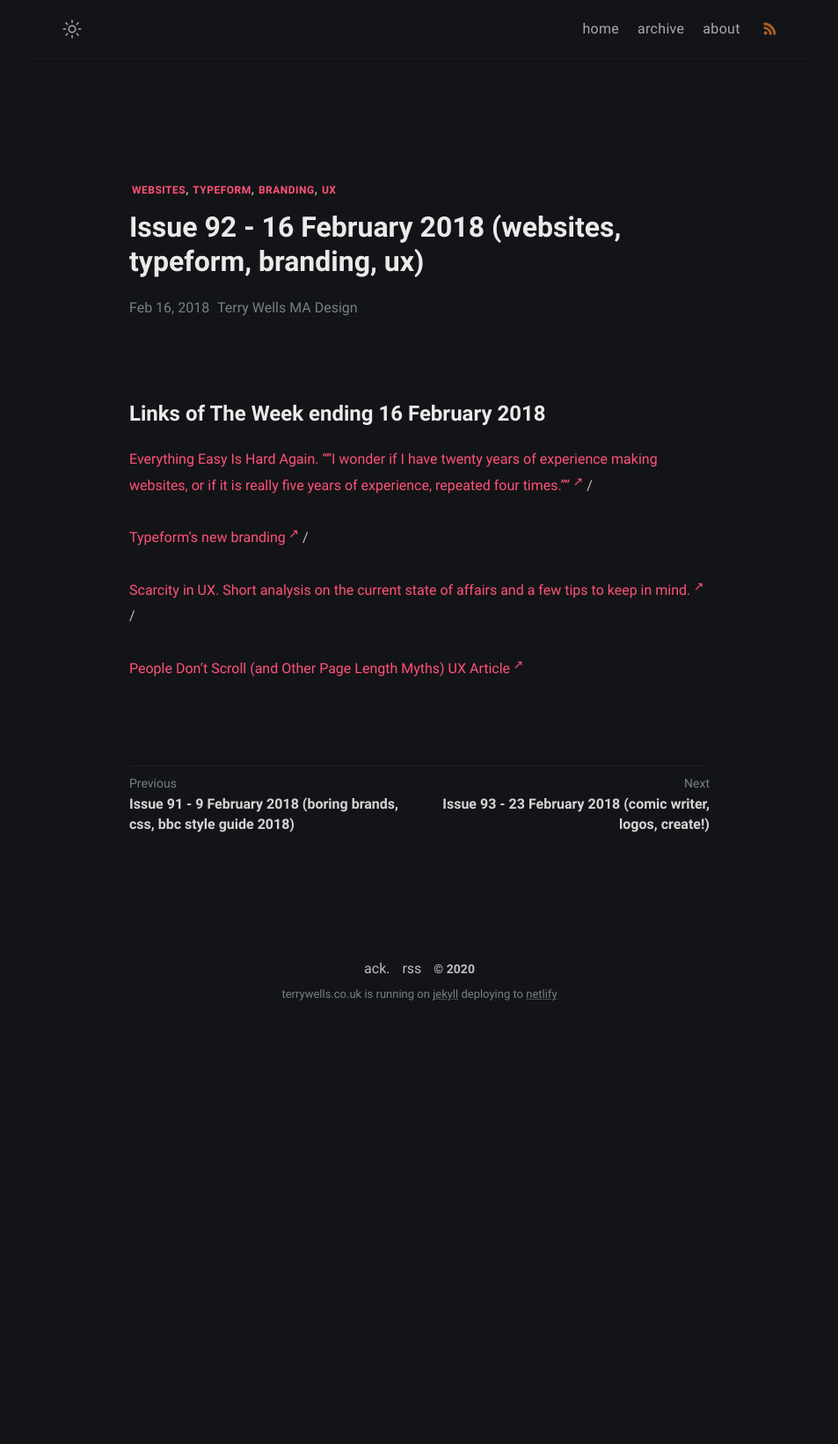
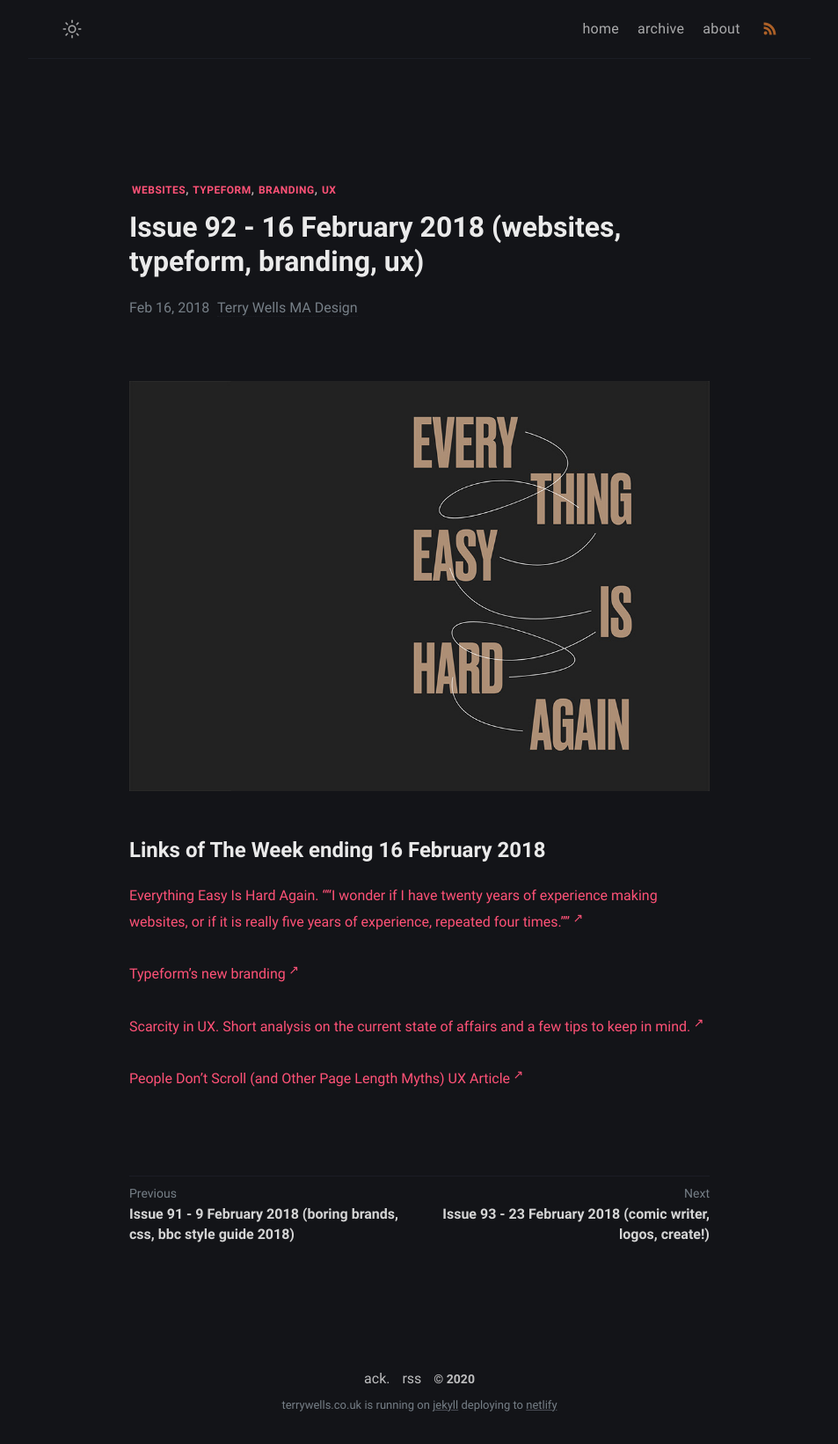
Before and after one commit to wristtattoo/jekyll-klise, a Jekyll site: the page built from _posts/2020-11-03-issue-92-16-february-2018-websites-typeform-branding-ux.md, in a window 1280 px wide. Shown: the whole page at 88% size, without its empty margins (163-1116 px from the left). Built offline with Jekyll 4.4.1, drawn with Linux system fonts in a browser that asks for light colours; a script that is not in the unit is left out; before the commit the page ends 1175 px from its top, so only the background shows below that.

Commit message:
Update Links of The Week “2020-11-03-issue-92-16-february-2018-websites-typeform-branding-ux”

```diff
--- a/_posts/2020-11-03-issue-92-16-february-2018-websites-typeform-branding-ux.md
+++ b/_posts/2020-11-03-issue-92-16-february-2018-websites-typeform-branding-ux.md
@@ -4,12 +4,14 @@ title: Issue 92 - 16 February 2018 (websites, typeform, branding, ux)
 tags: websites typeform branding ux
 date: 2018-02-16T13:18:37.656Z
 ---
+![Everything Easy Is Hard Again](/assets/uploads/issue-92.jpg "Everything Easy Is Hard Again")
+
 # Links of The Week ending 16 February 2018
 
-<a href="https://frankchimero.com/writing/everything-easy-is-hard-again/" target="_blank">Everything Easy Is Hard Again. ""I wonder if I have twenty years of experience making websites, or if it is really five years of experience, repeated four times.""</a> /
+<a href="https://frankchimero.com/writing/everything-easy-is-hard-again/" target="_blank">Everything Easy Is Hard Again. ""I wonder if I have twenty years of experience making websites, or if it is really five years of experience, repeated four times.""</a>
 
-<a href="https://www.typeform.com" target="_blank">Typeform's new branding</a> /
+<a href="https://www.typeform.com" target="_blank">Typeform's new branding</a>
 
-<a href="https://uxdesign.cc/scarcity-in-ux-the-psychological-bias-that-became-the-norm-3e666b749a9a" target="_blank">Scarcity in UX. Short analysis on the current state of affairs and a few tips to keep in mind.</a> /
+<a href="https://uxdesign.cc/scarcity-in-ux-the-psychological-bias-that-became-the-norm-3e666b749a9a" target="_blank">Scarcity in UX. Short analysis on the current state of affairs and a few tips to keep in mind.</a>
 
 <a href="https://uxplanet.org/people-dont-scroll-and-other-page-length-myths-c7ca720a0595" target="_blank">People Don’t Scroll (and Other Page Length Myths) UX Article</a>
```
Also changed, not shown: assets/uploads/issue-92.jpg (added).
